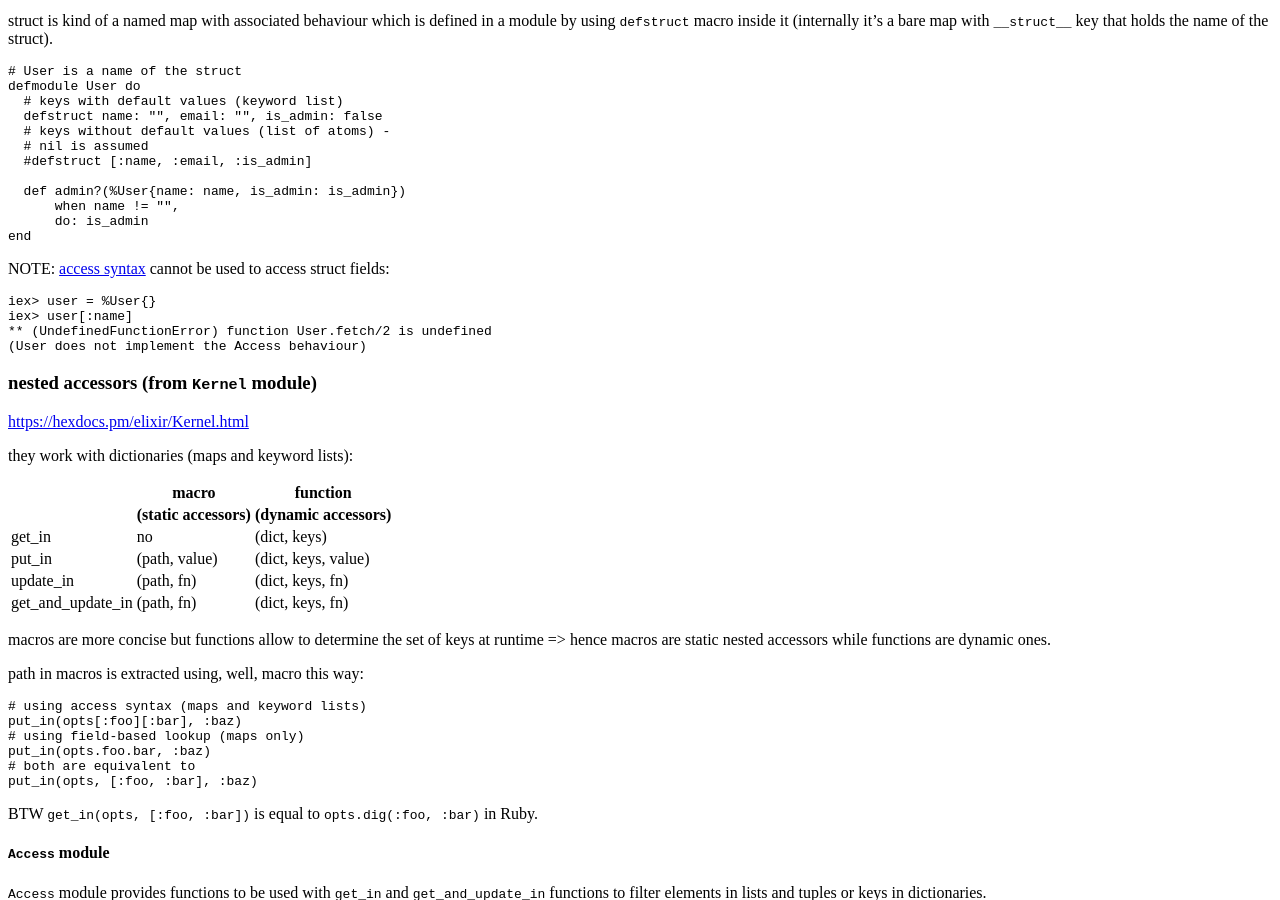
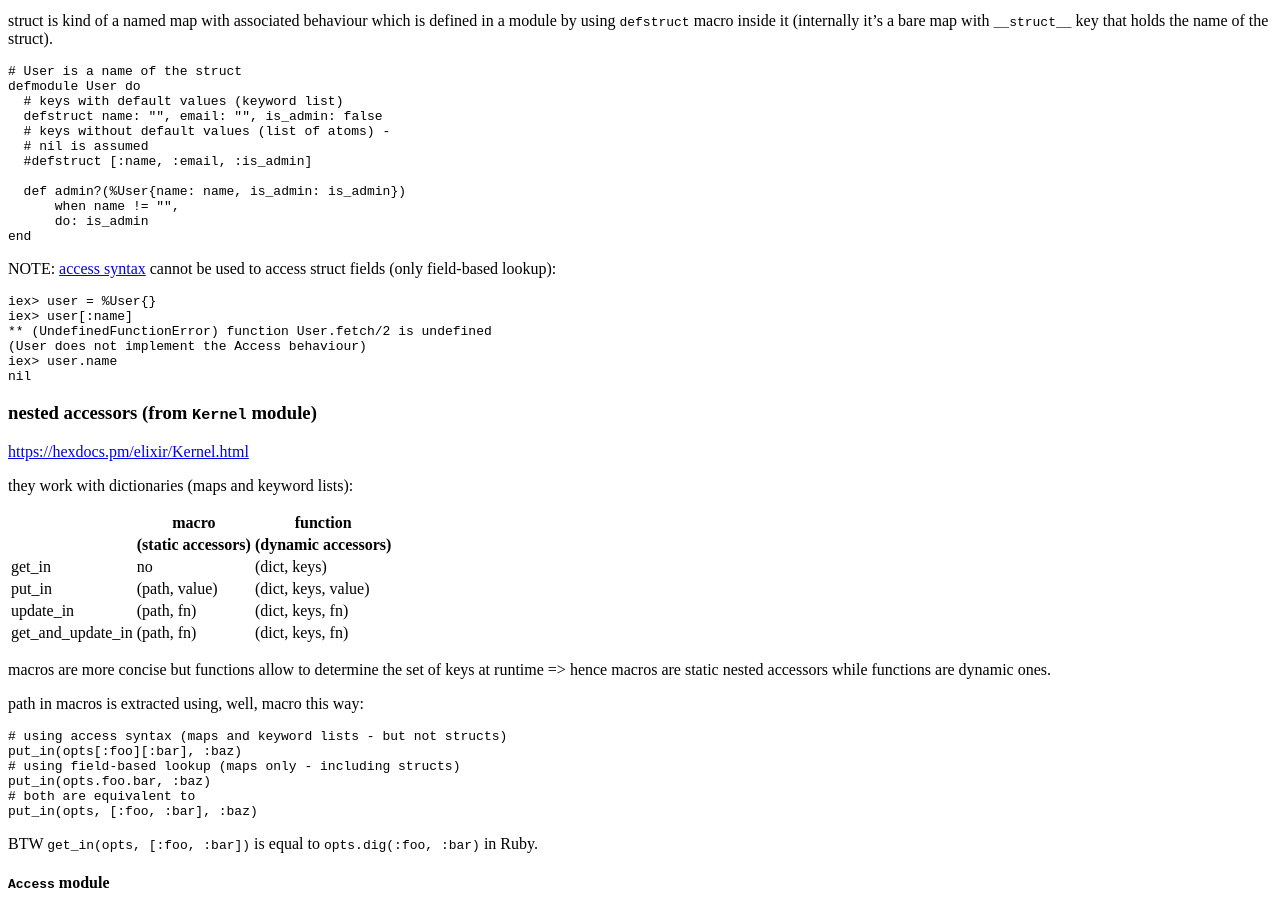
Before and after one commit to tap349/tap349.github.io, a Jekyll site: the page built from _posts/2016-12-31-elixir-notes.md, in a window 1280 px wide and 900 px high, scrolled down 8841 px. Built offline with Jekyll 4.4.1, drawn with Linux system fonts in a browser that asks for light colours.

Commit message:
update 2017-02-21_20:28:23

````diff
--- a/_posts/2016-12-31-elixir-notes.md
+++ b/_posts/2016-12-31-elixir-notes.md
@@ -601,13 +601,16 @@ defmodule User do
 end
 ```
 
-NOTE: [access syntax](#access-module) cannot be used to access struct fields:
+NOTE: [access syntax](#access-module) cannot be used to access struct fields
+(only field-based lookup):
 
 ```sh
 iex> user = %User{}
 iex> user[:name]
 ** (UndefinedFunctionError) function User.fetch/2 is undefined
 (User does not implement the Access behaviour)
+iex> user.name
+nil
 ```
 
 ### nested accessors (from `Kernel` module)
@@ -631,9 +634,9 @@ functions are dynamic ones.
 path in macros is extracted using, well, macro this way:
 
 ```elixir
-# using access syntax (maps and keyword lists)
+# using access syntax (maps and keyword lists - but not structs)
 put_in(opts[:foo][:bar], :baz)
-# using field-based lookup (maps only)
+# using field-based lookup (maps only - including structs)
 put_in(opts.foo.bar, :baz)
 # both are equivalent to
 put_in(opts, [:foo, :bar], :baz)
````
